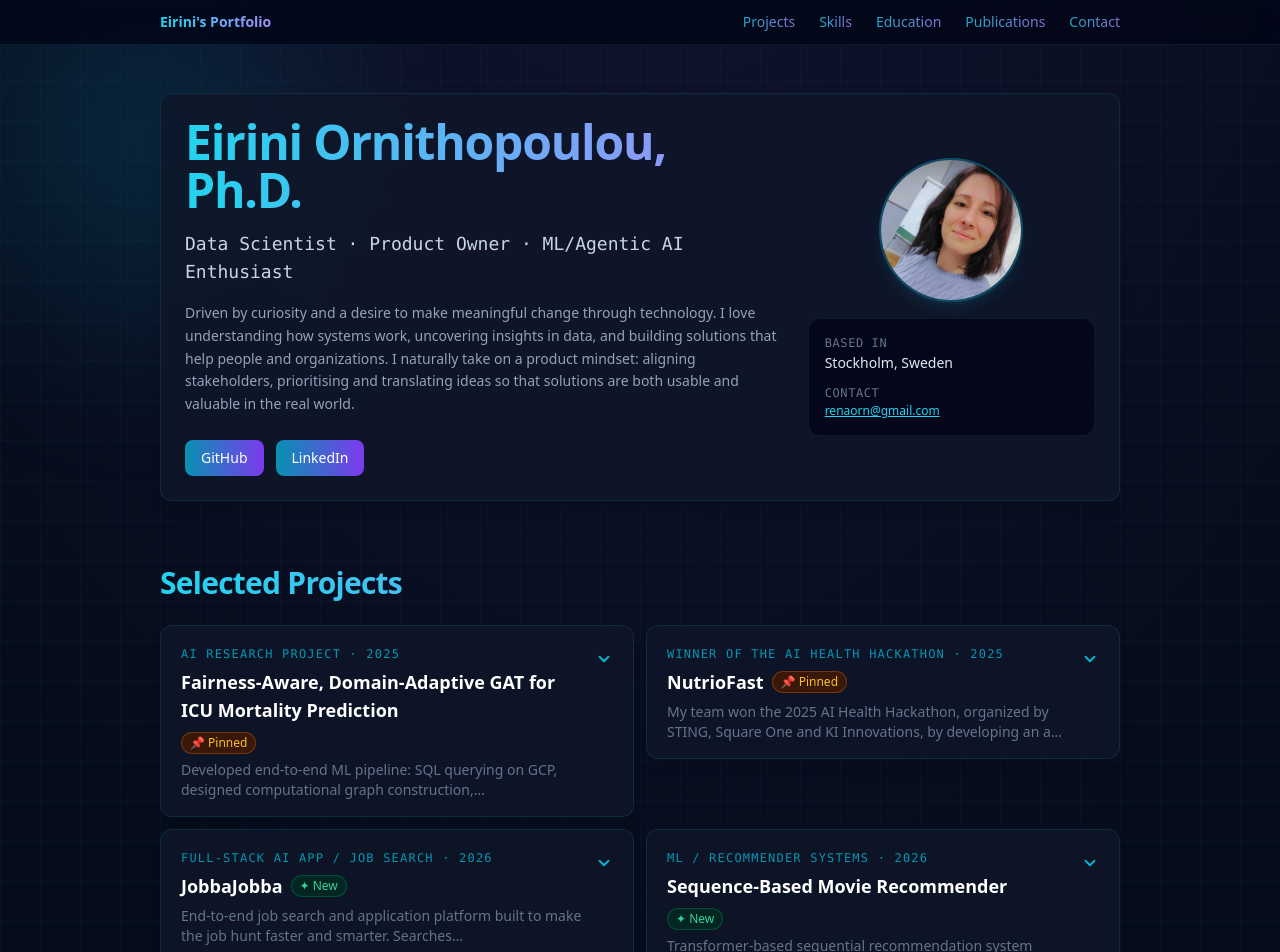
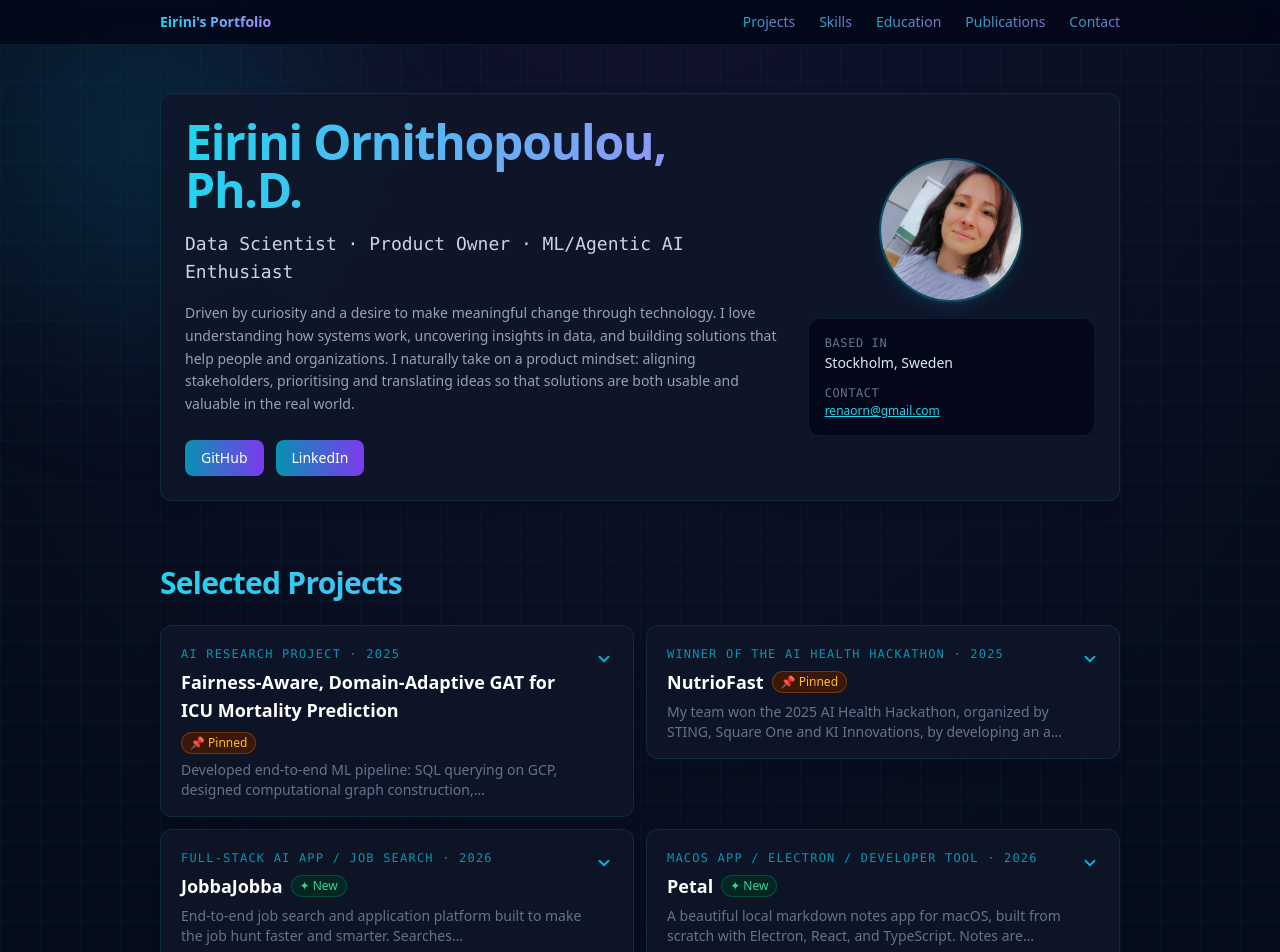
Before and after one commit to EiriniOr/eirini-portfolio, a React (Vite) app: page / in a window 1280 px wide. Shown: the top 952 px of the page. Built offline with nearby package versions, Linux system fonts and the light colour scheme.

Commit message:
feat: add Petal macOS notes app card

```diff
--- a/src/App.jsx
+++ b/src/App.jsx
@@ -100,6 +100,31 @@ const PROJECTS = [
       "Kanban board (Saved → Applied → Assessment → Interview → Offer → Rejected) with drag-and-drop",
       "Manual job add via URL — Claude extracts title, company, and description automatically",
       "Profile photo preserved with correct aspect ratio; all hyperlinks clickable in generated CV",
+    ],
+  },
+  {
+    kind: "macOS App / Electron / Developer Tool",
+    title: "Petal",
+    year: "2026",
+    badge: "new",
+    impact:
+      "A beautiful local markdown notes app for macOS, built from scratch with Electron, React, and TypeScript. Notes are stored as plain .md files on disk — no cloud, no accounts, no sync fees. Features a CodeMirror 6 editor with split/preview/edit modes, ⌘K full-text search, folders and #hashtag support, and desktop sticky notes that float on the desktop and render markdown. A menu bar icon keeps the app alive without cluttering the Dock.",
+    stack: [
+      "Electron", "React 18", "TypeScript", "Tailwind CSS",
+      "Framer Motion", "CodeMirror 6", "Zustand", "react-markdown",
+    ],
+    links: [
+      { label: "GitHub", href: "https://github.com/EiriniOr/petal" },
+      { label: "Download v1.0", href: "https://github.com/EiriniOr/petal/releases/tag/v1.0.0" },
+    ],
+    highlights: [
+      "Markdown editor with split / edit / preview modes, syntax highlighting, and live preview",
+      "Desktop sticky notes — pin any note as a floating widget, click to edit, renders markdown with themed colors",
+      "Local-first: notes are plain .md files in ~/Documents/Petal Notes/, survive restarts and work in any editor",
+      "⌘K command palette for full-text search across all notes",
+      "Menu bar icon — closing the window never quits the app; New Note and Quit from the tray",
+      "Import .md files from anywhere via the sidebar file picker (supports multi-select)",
+      "Install: download the DMG from the release page, drag Petal to Applications, right-click → Open on first launch to bypass the unsigned-app warning",
     ],
   },
   {
```
